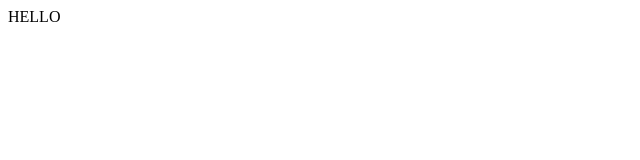
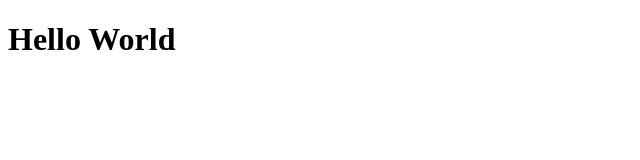
Before and after one commit to maruihito/maruihito.github.io, a plain HTML site: page index.html in a window 1280 px wide. Shown: the whole page, without its empty margins (0-640 px from the left). Drawn offline with Linux system fonts and the light colour scheme.

Commit message:
Update index.html

```diff
--- a/index.html
+++ b/index.html
@@ -1,3 +1,6 @@
-<HTML>
-HELLO
-</HTML>
+<!DOCTYPE html>
+<html>
+<body>
+<h1>Hello World</h1>
+</body>
+</html>
```
